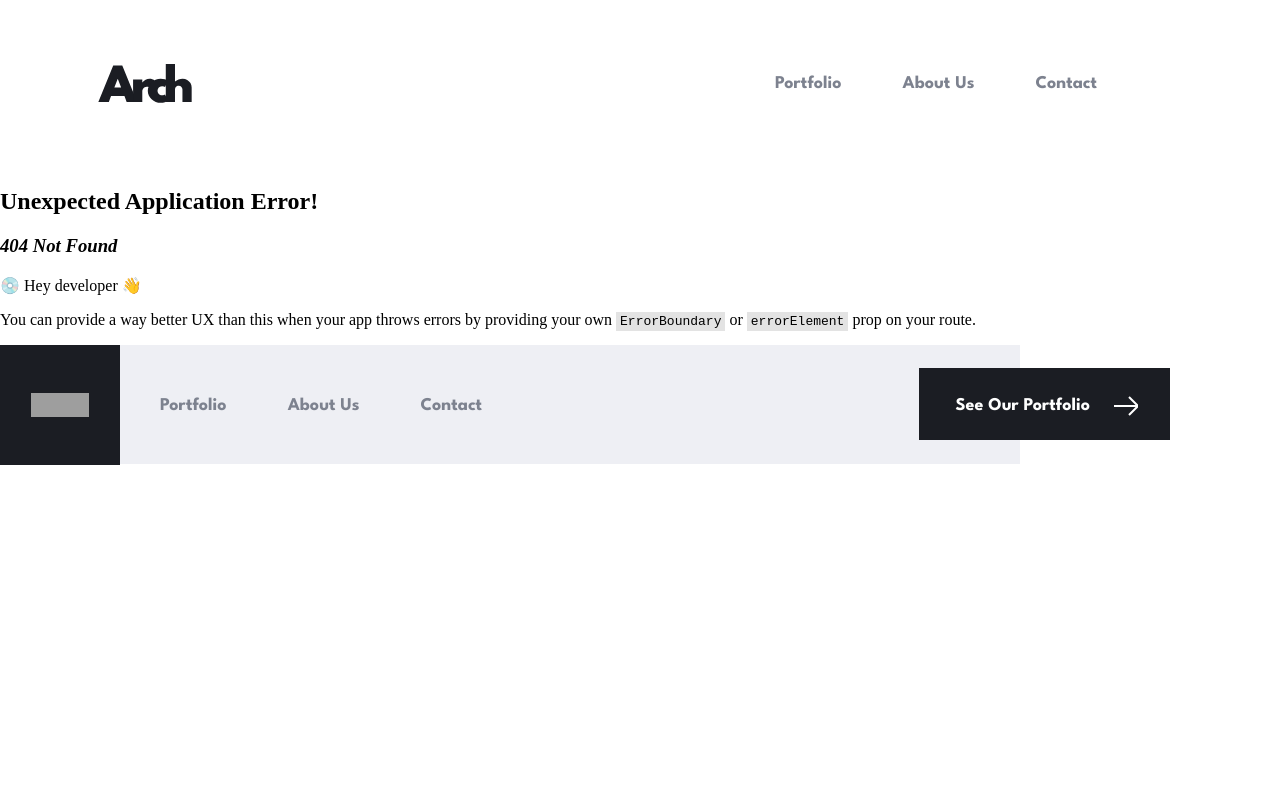
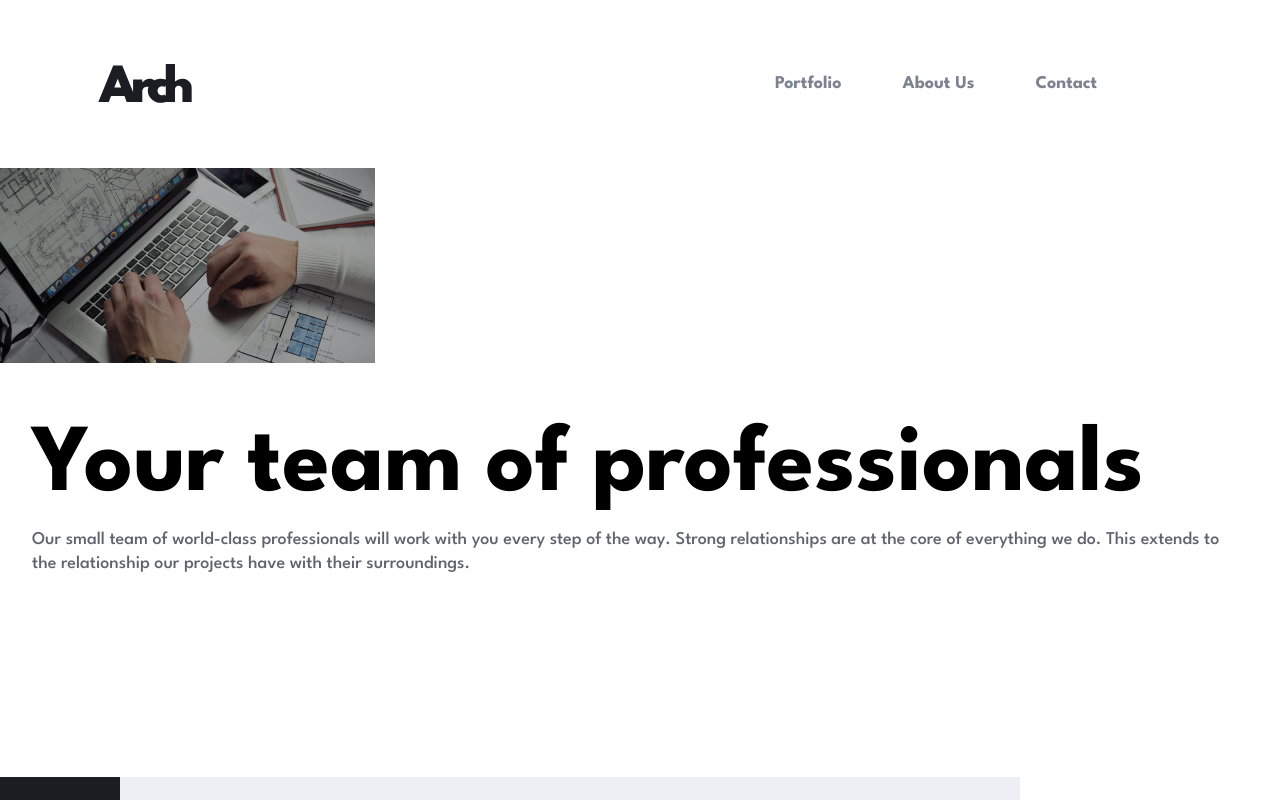
Before and after one commit to TedJenkler/Arch-Studio-SCSS-Portfolio, a React (Vite) app: page /about in a window 1280 px wide. Before the commit this address had no page. Built offline with nearby package versions, Linux system fonts and the light colour scheme; grey boxes are pictures that could not be loaded.

Commit message:
feat: Add SubHero component; plan to modularize for reuse

```diff
--- /dev/null
+++ b/src/assets/scss/components/_subhero.scss
@@ -0,0 +1,24 @@
+.subhero {
+    position: relative;
+    padding: 0 0 22.8125rem 0;
+
+    div {
+        position: absolute;
+        background-color: white;
+        top: 12.1875rem;
+        padding: 4rem 0 0 2rem;
+        margin-right: 2rem;
+
+        h1 {
+            @include header();
+            margin: 0;
+            margin-bottom: 1.3125rem;
+        }
+
+        p {
+            @include body();
+            color: $hover;
+            margin: 0;
+        }
+    }
+}
--- a/src/assets/scss/main.scss
+++ b/src/assets/scss/main.scss
@@ -8,6 +8,7 @@
 
 @import '../scss/pages/home';
 @import '../scss//pages/portfolio';
+@import '../scss/pages/about';
 
 @import '../scss/components/nav';
 @import '../scss/components/Hero';
@@ -17,4 +18,5 @@
 @import '../scss//components/projectlink';
 @import '../scss/components/footer';
 @import '../scss/components/portfoliocontainer';
-@import '../scss//components/project';
+@import '../scss/components/project';
+@import '../scss/components/subhero';
--- /dev/null
+++ b/src/components/SubHero.jsx
@@ -0,0 +1,16 @@
+import React from 'react'
+import subhero1 from "../assets/images/subhero1.png";
+
+function SubHero() {
+  return (
+    <section className='subhero'>
+      <img src={subhero1} alt='subhero' />
+      <div>
+        <h1>Your team of professionals</h1>
+        <p>Our small team of world-class professionals will work with you every step of the way. Strong relationships are at the core of everything we do. This extends to the relationship our projects have with their surroundings.</p>
+      </div>
+    </section>
+  )
+}
+
+export default SubHero
--- a/src/main.jsx
+++ b/src/main.jsx
@@ -6,6 +6,7 @@ import './assets/scss/main.scss';
 import Footer from './components/Footer';
 import { createBrowserRouter, RouterProvider } from 'react-router-dom';
 import Portfolio from './pages/Portfolio';
+import About from './pages/About';
 
 const router = createBrowserRouter([
   {
@@ -15,6 +16,10 @@ const router = createBrowserRouter([
   {
     path: "/portfolio",
     element: <Portfolio />
+  },
+  {
+    path: "/about",
+    element: <About />
   }
 ])
 
--- /dev/null
+++ b/src/pages/About.jsx
@@ -0,0 +1,12 @@
+import React from 'react'
+import SubHero from '../components/SubHero'
+
+function About() {
+  return (
+    <main className='about'>
+      <SubHero />
+    </main>
+  )
+}
+
+export default About
```
Also changed, not shown: src/assets/images/subhero1.png (added), src/assets/scss/pages/_about.scss (added).
